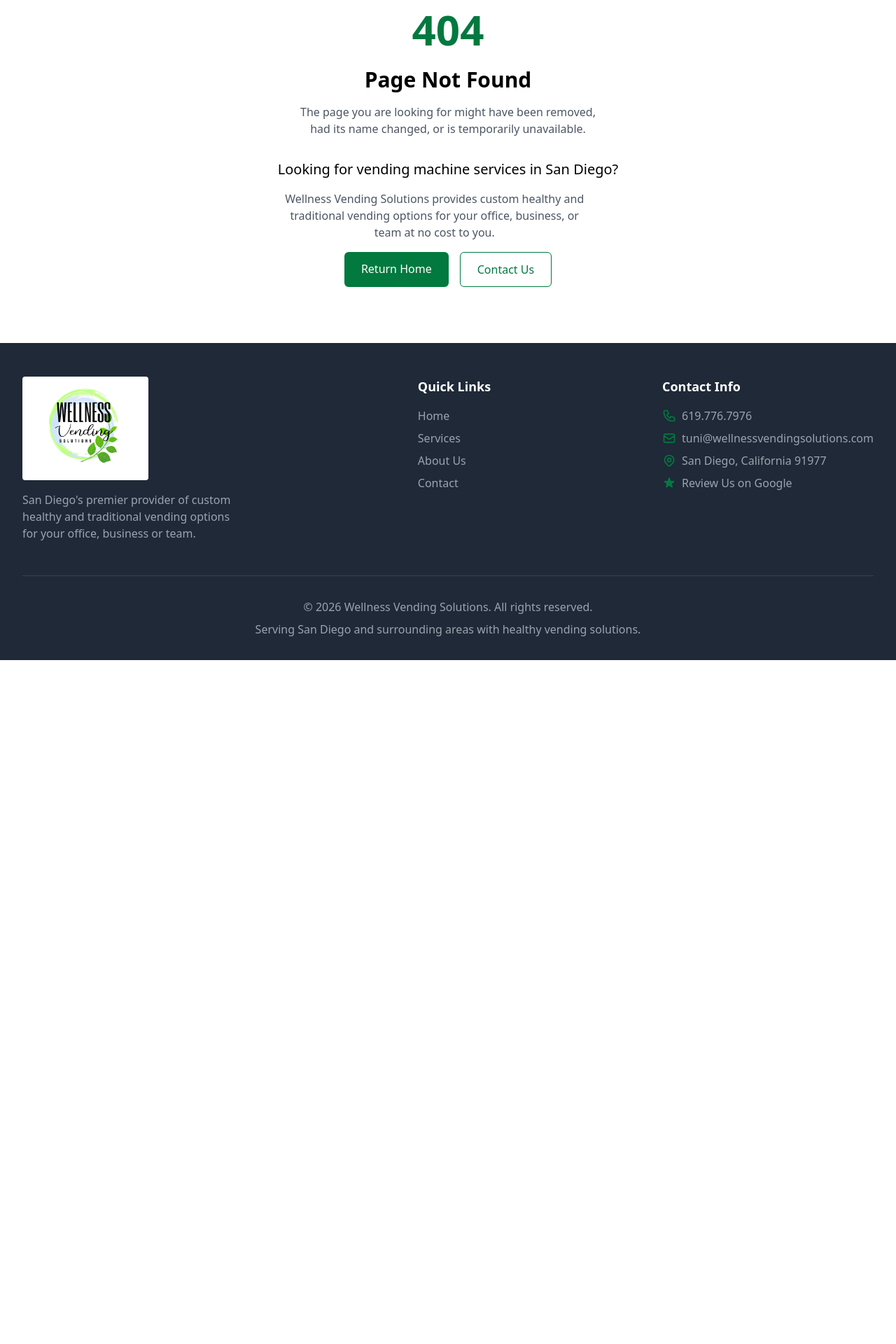
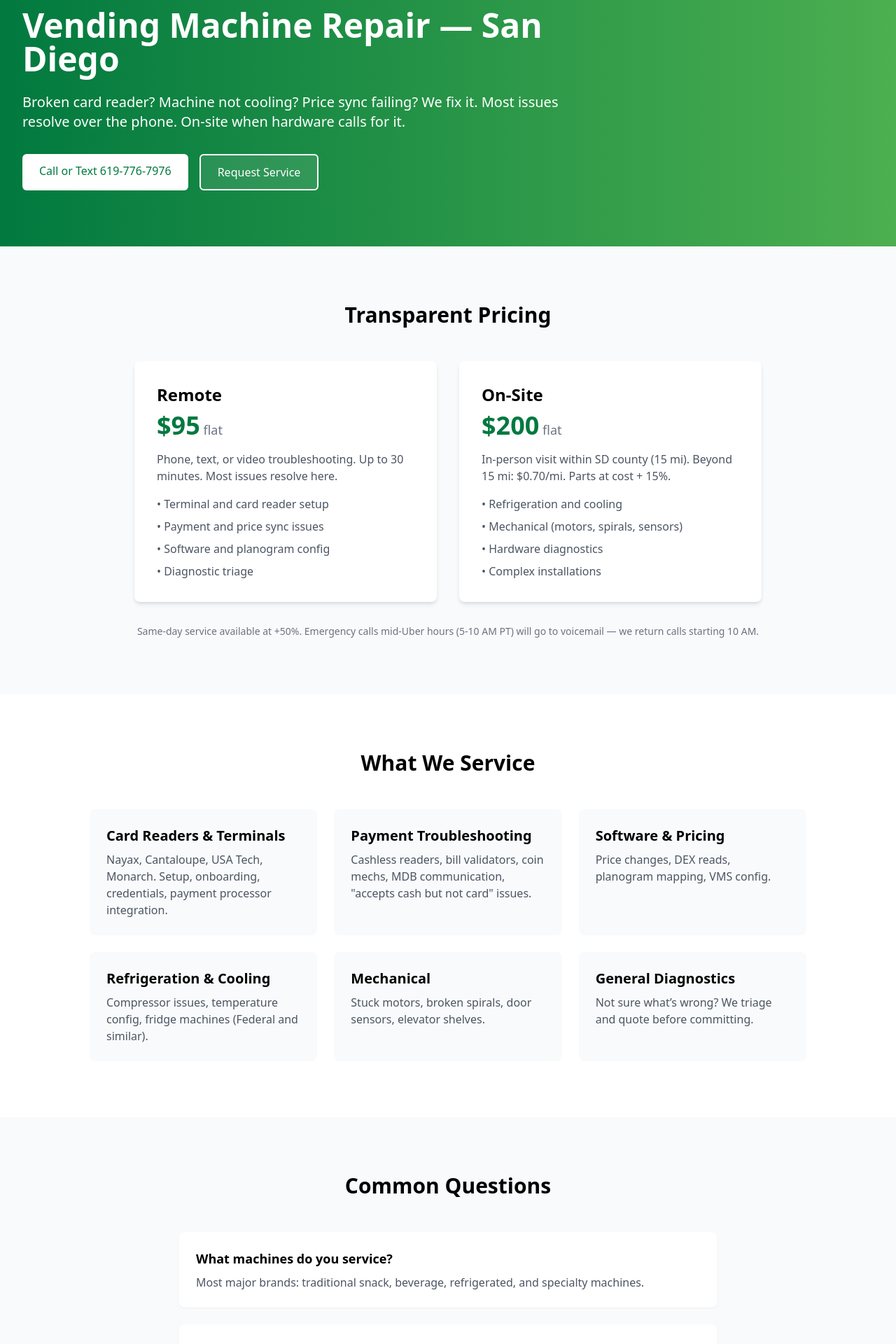
Before and after one commit to tuni-kern/wellnessvending, a Next.js app: page /repair-services in a window 1280 px wide. Before the commit this address had no page. Shown: the part 260-2180 px from the top of the page at 70% size. Before the commit the page ends 1203 px from the top, so only its background shows below. Built offline with nearby package versions, Linux system fonts and the light colour scheme.

Commit message:
Add /repair-services page with pricing, scope, FAQ, form

```diff
--- /dev/null
+++ b/src/app/repair-services/page.tsx
@@ -0,0 +1,176 @@
+import React from 'react';
+import Link from 'next/link';
+import Script from 'next/script';
+import Navbar from '../../components/Navbar';
+import Footer from '../../components/Footer';
+import RepairServiceForm from '../../components/RepairServiceForm';
+
+export const metadata = {
+  title: 'Vending Machine Repair San Diego | Wellness Vending Solutions',
+  description:
+    'Professional vending machine repair and support in San Diego. Remote troubleshooting from $95, on-site from $200. Terminal setup, payments, refrigeration, and more.',
+  alternates: { canonical: 'https://wellnessvendingsolutions.com/repair-services' },
+};
+
+export default function RepairServicesPage() {
+  return (
+    <main className="min-h-screen">
+      <Navbar />
+
+      <Script
+        id="repair-service-schema"
+        type="application/ld+json"
+        dangerouslySetInnerHTML={{
+          __html: JSON.stringify({
+            '@context': 'https://schema.org',
+            '@type': 'Service',
+            serviceType: 'Vending Machine Repair',
+            provider: {
+              '@type': 'LocalBusiness',
+              name: 'Wellness Vending Solutions',
+              telephone: '619-776-7976',
+              url: 'https://wellnessvendingsolutions.com',
+              address: {
+                '@type': 'PostalAddress',
+                addressLocality: 'San Diego',
+                addressRegion: 'CA',
+                addressCountry: 'US',
+              },
+            },
+            areaServed: { '@type': 'AdministrativeArea', name: 'San Diego County, CA' },
+            offers: [
+              {
+                '@type': 'Offer',
+                name: 'Remote Troubleshooting',
+                price: '95',
+                priceCurrency: 'USD',
+              },
+              {
+                '@type': 'Offer',
+                name: 'On-Site Service Visit',
+                price: '200',
+                priceCurrency: 'USD',
+              },
+            ],
+          }),
+        }}
+      />
+
+      {/* Hero */}
+      <section className="bg-gradient-to-r from-primary to-secondary text-white py-20">
+        <div className="container">
+          <div className="max-w-3xl">
+            <h1 className="text-4xl md:text-5xl font-bold mb-6">
+              Vending Machine Repair — San Diego
+            </h1>
+            <p className="text-xl mb-8">
+              Broken card reader? Machine not cooling? Price sync failing? We fix it. Most issues resolve over the phone. On-site when hardware calls for it.
+            </p>
+            <div className="flex flex-col sm:flex-row gap-4">
+              <a
+                href="tel:6197767976"
+                className="bg-white text-primary px-6 py-3 rounded-md font-medium hover:bg-gray-100 transition duration-300 text-center"
+              >
+                Call or Text 619-776-7976
+              </a>
+              <Link
+                href="#request"
+                className="bg-white/10 border-2 border-white text-white px-6 py-3 rounded-md font-medium hover:bg-white/20 transition duration-300 text-center"
+              >
+                Request Service
+              </Link>
+            </div>
+          </div>
+        </div>
+      </section>
+
+      {/* Pricing */}
+      <section className="py-20 bg-gray-50">
+        <div className="container">
+          <h2 className="text-3xl font-bold text-center mb-12">Transparent Pricing</h2>
+          <div className="grid md:grid-cols-2 gap-8 max-w-4xl mx-auto">
+            <div className="bg-white p-8 rounded-lg shadow-md">
+              <h3 className="text-2xl font-semibold mb-2">Remote</h3>
+              <p className="text-4xl font-bold text-primary mb-4">$95<span className="text-lg text-gray-500 font-normal"> flat</span></p>
+              <p className="text-gray-600 mb-4">Phone, text, or video troubleshooting. Up to 30 minutes. Most issues resolve here.</p>
+              <ul className="text-gray-600 space-y-2">
+                <li>• Terminal and card reader setup</li>
+                <li>• Payment and price sync issues</li>
+                <li>• Software and planogram config</li>
+                <li>• Diagnostic triage</li>
+              </ul>
+            </div>
+            <div className="bg-white p-8 rounded-lg shadow-md">
+              <h3 className="text-2xl font-semibold mb-2">On-Site</h3>
+              <p className="text-4xl font-bold text-primary mb-4">$200<span className="text-lg text-gray-500 font-normal"> flat</span></p>
+              <p className="text-gray-600 mb-4">In-person visit within SD county (15 mi). Beyond 15 mi: $0.70/mi. Parts at cost + 15%.</p>
+              <ul className="text-gray-600 space-y-2">
+                <li>• Refrigeration and cooling</li>
+                <li>• Mechanical (motors, spirals, sensors)</li>
+                <li>• Hardware diagnostics</li>
+                <li>• Complex installations</li>
+              </ul>
+            </div>
+          </div>
+          <p className="text-center text-sm text-gray-500 mt-8">Same-day service available at +50%. Emergency calls mid-Uber hours (5-10 AM PT) will go to voicemail — we return calls starting 10 AM.</p>
+        </div>
+      </section>
+
+      {/* What we service */}
+      <section className="py-20 bg-white">
+        <div className="container">
+          <h2 className="text-3xl font-bold text-center mb-12">What We Service</h2>
+          <div className="grid md:grid-cols-2 lg:grid-cols-3 gap-6 max-w-5xl mx-auto">
+            {[
+              ['Card Readers & Terminals', 'Nayax, Cantaloupe, USA Tech, Monarch. Setup, onboarding, credentials, payment processor integration.'],
+              ['Payment Troubleshooting', 'Cashless readers, bill validators, coin mechs, MDB communication, "accepts cash but not card" issues.'],
+              ['Software & Pricing', 'Price changes, DEX reads, planogram mapping, VMS config.'],
+              ['Refrigeration & Cooling', 'Compressor issues, temperature config, fridge machines (Federal and similar).'],
+              ['Mechanical', 'Stuck motors, broken spirals, door sensors, elevator shelves.'],
+              ['General Diagnostics', 'Not sure what’s wrong? We triage and quote before committing.'],
+            ].map(([title, desc]) => (
+              <div key={title} className="bg-gray-50 p-6 rounded-lg">
+                <h3 className="text-xl font-semibold mb-2">{title}</h3>
+                <p className="text-gray-600">{desc}</p>
+              </div>
+            ))}
+          </div>
+        </div>
+      </section>
+
+      {/* FAQ */}
+      <section className="py-20 bg-gray-50">
+        <div className="container">
+          <h2 className="text-3xl font-bold text-center mb-12">Common Questions</h2>
+          <div className="max-w-3xl mx-auto space-y-6">
+            {[
+              ['What machines do you service?', 'Most major brands: traditional snack, beverage, refrigerated, and specialty machines.'],
+              ['Do you come on-site?', 'Yes, but many issues resolve over the phone first, which saves you money. We triage the call before dispatching.'],
+              ['What if you can’t fix it?', 'Remote calls are capped at $95 regardless of outcome. On-site visits are quoted upfront before we dispatch, so there are no surprises.'],
+              ['How fast can you come?', 'Typically within 1-2 business days. Same-day service is available at a 50% surcharge.'],
+              ['Do you work on machines I didn’t buy from you?', 'Yes. Any machine, any operator, any brand.'],
+            ].map(([q, a]) => (
+              <div key={q} className="bg-white p-6 rounded-lg shadow-sm">
+                <h3 className="text-lg font-semibold mb-2">{q}</h3>
+                <p className="text-gray-600">{a}</p>
+              </div>
+            ))}
+          </div>
+        </div>
+      </section>
+
+      {/* Request form */}
+      <section id="request" className="py-20 bg-white">
+        <div className="container">
+          <h2 className="text-3xl font-bold text-center mb-4">Request Service</h2>
+          <p className="text-center text-gray-600 mb-12">Fastest way to reach us is to call or text <a href="tel:6197767976" className="text-primary font-semibold">619-776-7976</a>. Or fill out the form and we’ll respond within 24 hours.</p>
+          <div className="max-w-lg mx-auto">
+            <RepairServiceForm />
+          </div>
+        </div>
+      </section>
+
+      <Footer />
+    </main>
+  );
+}
```
